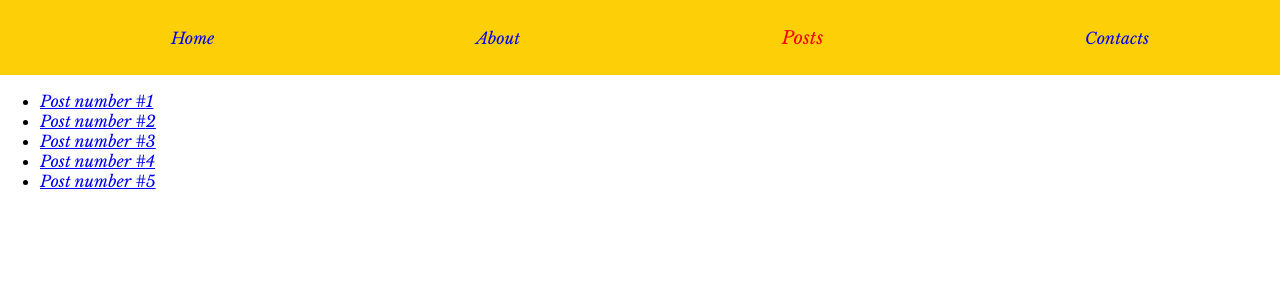
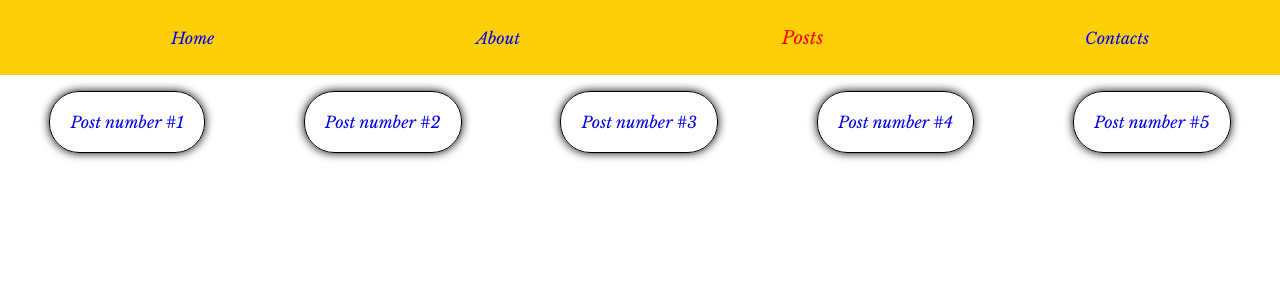
Before and after one commit to Erjankydyrov/router-example, a React (Create React App) app: page /posts in a window 1280 px wide. Shown: the top 300 px of the page. Built offline with nearby package versions, Linux system fonts and the light colour scheme.

Commit message:
added styles

```diff
--- a/src/components/Posts/PostList/PostList.module.css
+++ b/src/components/Posts/PostList/PostList.module.css
@@ -0,0 +1,16 @@
+.PostList {
+    padding: 0;
+    display: flex;
+    justify-content: space-around;
+}
+.PostList li {
+    padding: 20px;
+    border: 1px solid black;
+    border-radius: 30px;
+    flex-wrap: wrap;
+    box-shadow: 0 0 10px black;
+    list-style-type: none;
+}
+.PostList li a {
+    text-decoration: none;
+}
```
